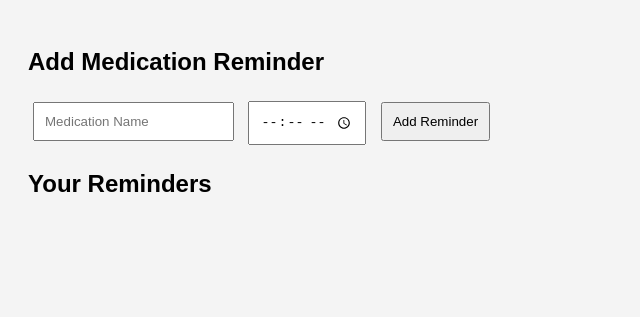
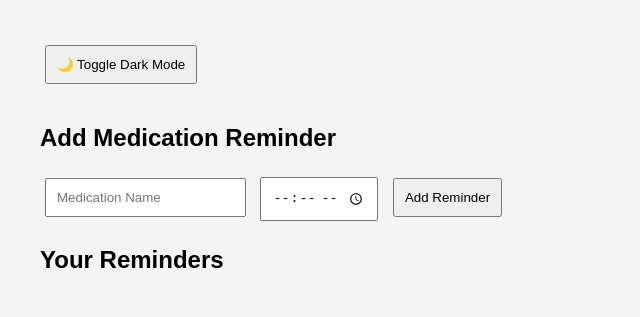
Before and after one commit to rbiagios/medication-reminder, a plain HTML site: page index.html in a window 1280 px wide. Shown: the whole page, without its empty margins (0-640 px from the left). Drawn offline with Linux system fonts and the light colour scheme.

Commit message:
Add Dark Mode toggle

```diff
--- a/index.html
+++ b/index.html
@@ -4,6 +4,31 @@
   <meta charset="UTF-8" />
   <meta name="viewport" content="width=device-width, initial-scale=1.0"/>
   <title>Medication Reminder</title>
+
+<style>
+  body {
+    font-family: Arial, sans-serif;
+    margin: 20px;
+    background-color: white;
+    color: black;
+    transition: background-color 0.3s, color 0.3s;
+  }
+
+  body.dark-mode {
+    background-color: #121212;
+    color: #f1f1f1;
+  }
+
+  button {
+    margin-left: 10px;
+    cursor: pointer;
+  }
+
+  button#toggleTheme {
+    margin-bottom: 20px;
+  }
+</style>
+
   <style>
     body {
       font-family: Arial, sans-serif;
@@ -22,8 +47,12 @@
       padding-left: 10px;
     }
   </style>
+
 </head>
-<body>
+
+<button id="toggleTheme">🌙 Toggle Dark Mode</button>
+
+<body id="appBody">
   <h2>Add Medication Reminder</h2>
 <input type="text" id="medicationName" placeholder="Medication Name">
 <input type="time" id="medicationTime">
@@ -96,6 +125,30 @@
   }
 
   renderReminders();
+
+ const toggleThemeBtn = document.getElementById("toggleTheme");
+  const appBody = document.getElementById("appBody");
+
+  function applyTheme(theme) {
+    if (theme === "dark") {
+      appBody.classList.add("dark-mode");
+    } else {
+      appBody.classList.remove("dark-mode");
+    }
+  }
+
+  // Load saved theme
+  const savedTheme = localStorage.getItem("theme") || "light";
+  applyTheme(savedTheme);
+
+  // Toggle button
+  toggleThemeBtn.addEventListener("click", () => {
+    const current = appBody.classList.contains("dark-mode") ? "dark" : "light";
+    const newTheme = current === "dark" ? "light" : "dark";
+    applyTheme(newTheme);
+    localStorage.setItem("theme", newTheme);
+  });
+
 </script>
 
 </body>
```
